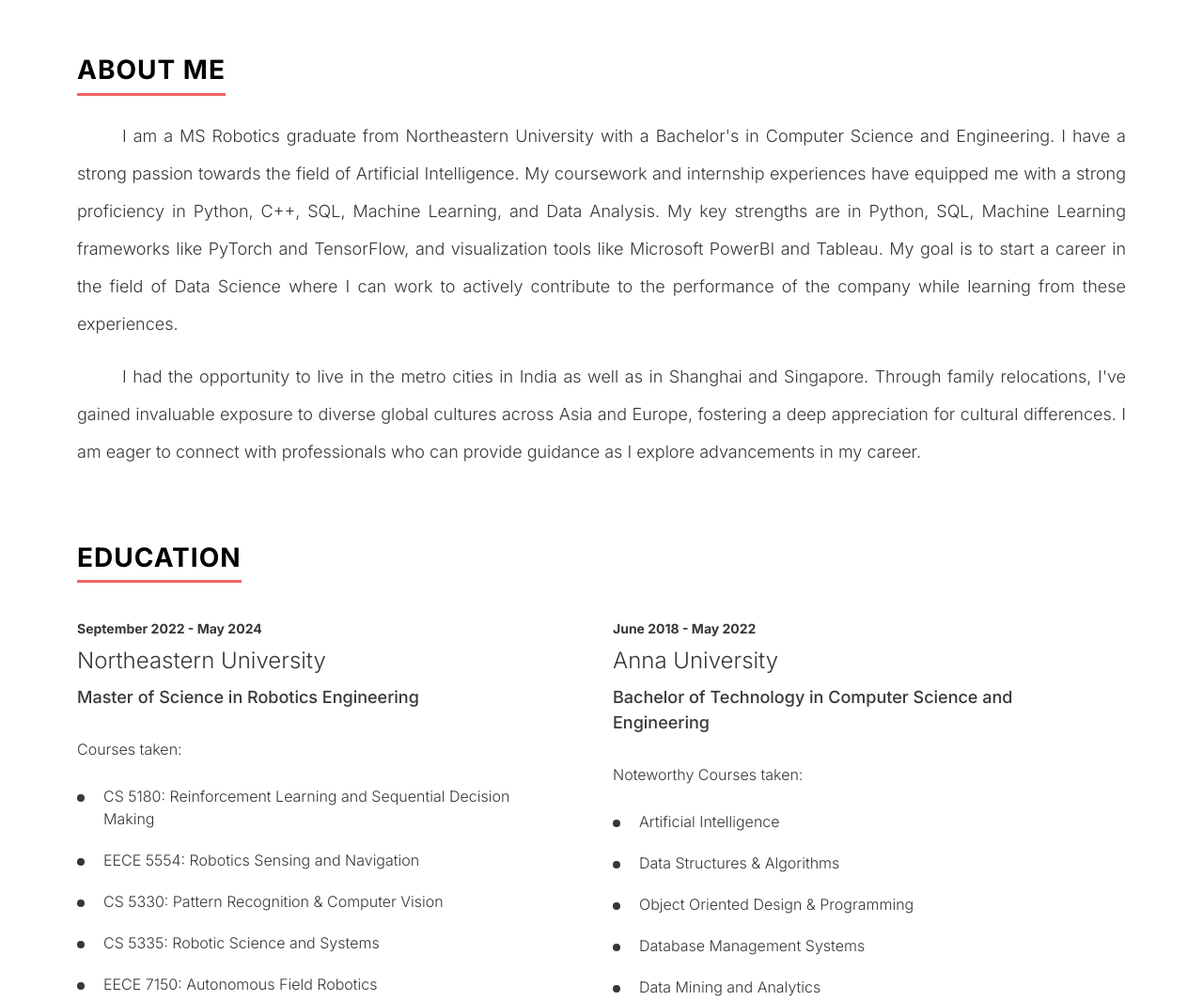
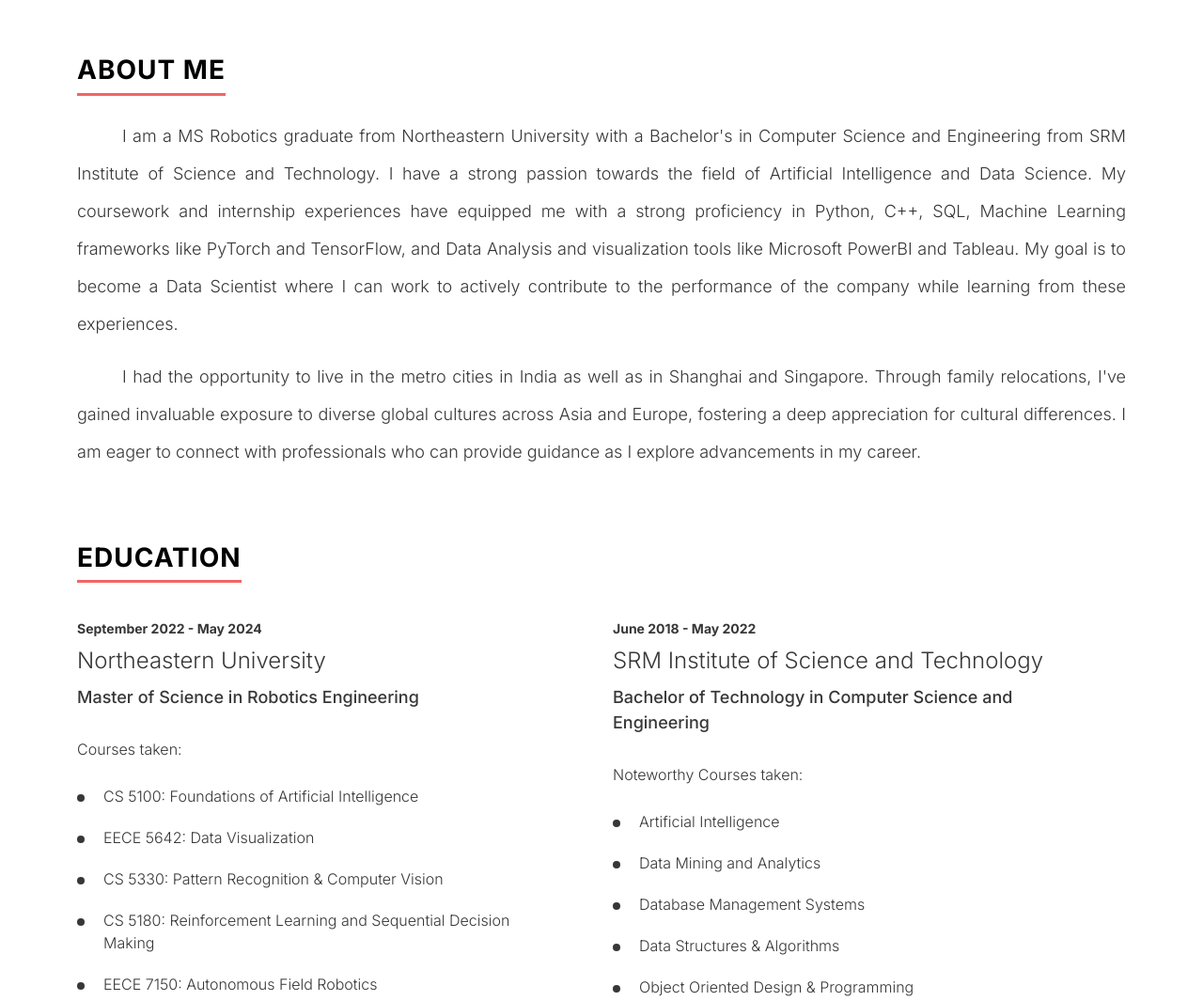
Before and after one commit to Pranav-K-Nair/pranav-k-nair.github.io, a plain HTML site: page index.html in a window 1280 px wide. Shown: the part 713-1778 px from the top of the page at 94% size. Drawn offline with nearby package versions, Linux system fonts and the light colour scheme.

Commit message:
v1.1 complete

```diff
--- a/index.html
+++ b/index.html
@@ -89,14 +89,13 @@
         <h2 class="ds-heading">About Me</h2>
         <p>
           I am a MS Robotics graduate from Northeastern University with a Bachelor's in
-          Computer Science and Engineering. I have a strong passion towards the field of
-          Artificial Intelligence. My coursework and internship experiences have equipped
-          me with a strong proficiency in Python, C++, SQL, Machine Learning, and Data
-          Analysis. My key strengths are in Python, SQL, Machine Learning frameworks like
-          PyTorch and TensorFlow, and visualization tools like Microsoft PowerBI and Tableau.
-          My goal is to start a career in the field of Data Science where I can work to
-          actively contribute to the performance of the company while learning from these
-          experiences.
+          Computer Science and Engineering from SRM Institute of Science and Technology. I
+          have a strong passion towards the field of Artificial Intelligence and Data Science.
+          My coursework and internship experiences have equipped me with a strong proficiency
+          in Python, C++, SQL, Machine Learning frameworks like PyTorch and TensorFlow, and
+          Data Analysis and visualization tools like Microsoft PowerBI and Tableau. My goal
+          is to become a Data Scientist where I can work to actively contribute to the
+          performance of the company while learning from these experiences.
         </p>
         <p>
           I had the opportunity to live in the metro cities in India as well as in Shanghai
@@ -132,21 +131,21 @@
             <!-- <span class="ds-department">GPA: 3.939</span> -->
             <p>Courses taken:</p>
             <ul>
+              <li>CS 5100: Foundations of Artificial Intelligence</li>
+              <li>EECE 5642: Data Visualization</li>
+              <li>CS 5330: Pattern Recognition & Computer Vision</li>
               <li>CS 5180: Reinforcement Learning and Sequential Decision Making</li>
+              <li>EECE 7150: Autonomous Field Robotics</li>
               <li>EECE 5554: Robotics Sensing and Navigation</li>
-              <li>CS 5330: Pattern Recognition & Computer Vision</li>
               <li>CS 5335: Robotic Science and Systems</li>
-              <li>EECE 7150: Autonomous Field Robotics</li>
-              <li>CS 5100: Foundations of Artificial Intelligence</li>
               <li>ME 5250: Robot Mechanics and Control</li>
-              <li>EECE 5642: Data Visualization</li>
             </ul>
           </section>
         </div>
         <div class="col-12 col-sm-12 col-md-6 col-lg-6 col-xl-6 col-xxl-6">
           <section>
             <span class="ds-year">June 2018 - May 2022</span>
-            <h3 class="ds-officename">Anna University</h3>
+            <h3 class="ds-officename">SRM Institute of Science and Technology</h3>
             <span class="ds-department">Bachelor of Technology in Computer Science and
               Engineering
             </span>
@@ -154,10 +153,10 @@
             <p>Noteworthy Courses taken:</p>
             <ul>
               <li>Artificial Intelligence</li>
+              <li>Data Mining and Analytics</li>
+              <li>Database Management Systems</li>
               <li>Data Structures & Algorithms</li>
               <li>Object Oriented Design & Programming</li>
-              <li>Database Management Systems</li>
-              <li>Data Mining and Analytics</li>
             </ul>
           </section>
         </div>
@@ -267,7 +266,7 @@
             <li>Tableau</li>
             <li>Matplotlib</li>
             <li>Seaborn</li>
-            <li>ROS1 Noetic</li>
+            <li>ROS</li>
           </ul>
         </div>
         <div class="col-12 col-sm-12 col-md-6 col-lg-6 col-xl-6 col-xxl-6">
@@ -275,7 +274,7 @@
           <ul class="ds-skills-list">
             <li>IBM Data Science Professional Certificate</li>
             <li>Introduction to Machine Learning</li>
-            <li>GoogleIntroduction to Generative AI Path</li>
+            <li>Google Introduction to Generative AI Path</li>
             <li>Programming with Python for Data Sciences</li>
           </ul>
         </div>
@@ -426,7 +425,7 @@
                   Ever wished your playlist could read your mind? Well, how about your face?
                   This project doesn't just recognize your facial expressions - it acts as
                   your personal DJ! Feeling blue? It's got a playlist for that. On cloud nine?
-                  There's a songfor that too.
+                  There's a song for that too.
                 </p>
                 <p>
                   Each facial expression unlocks a specially curated playlist designed to
```
Also changed, not shown: 2 other files.
